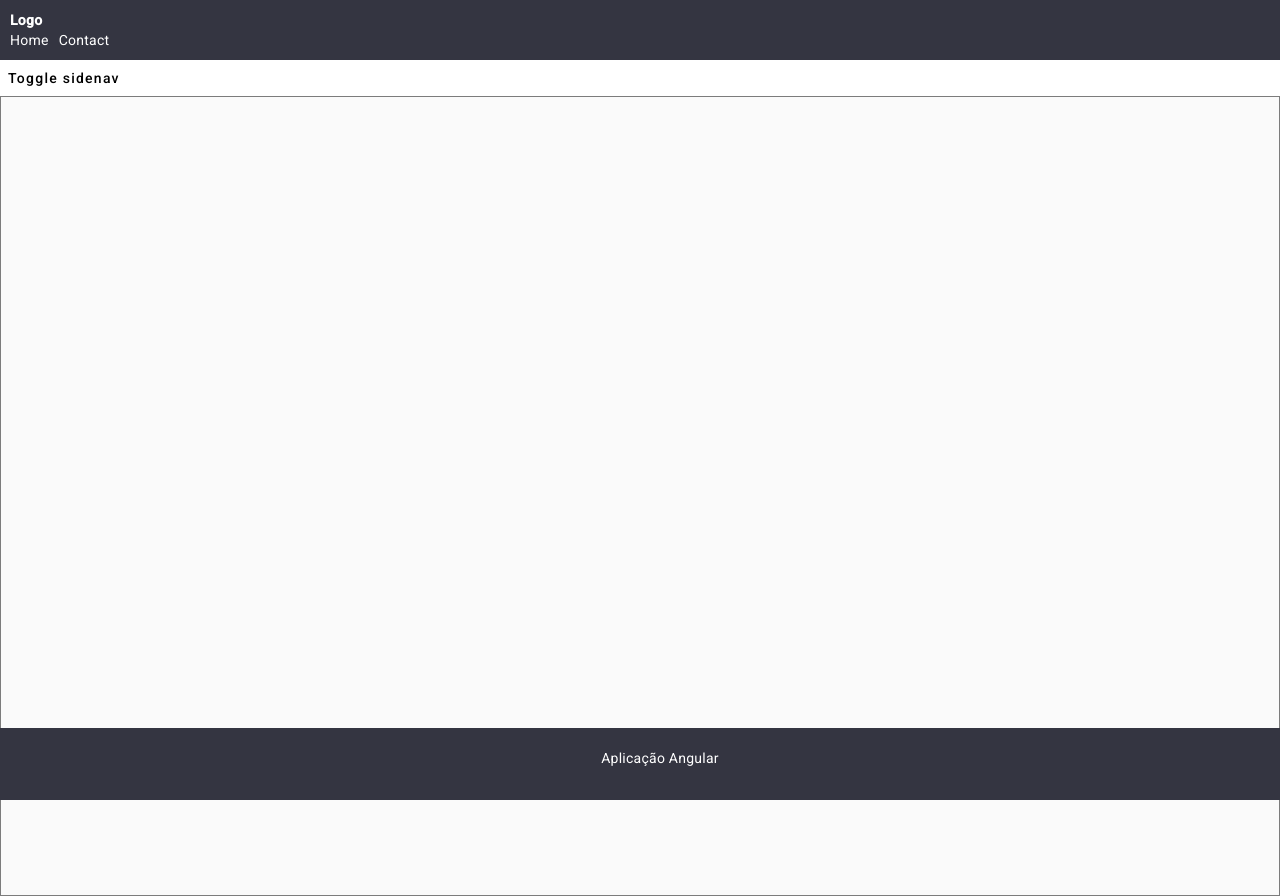
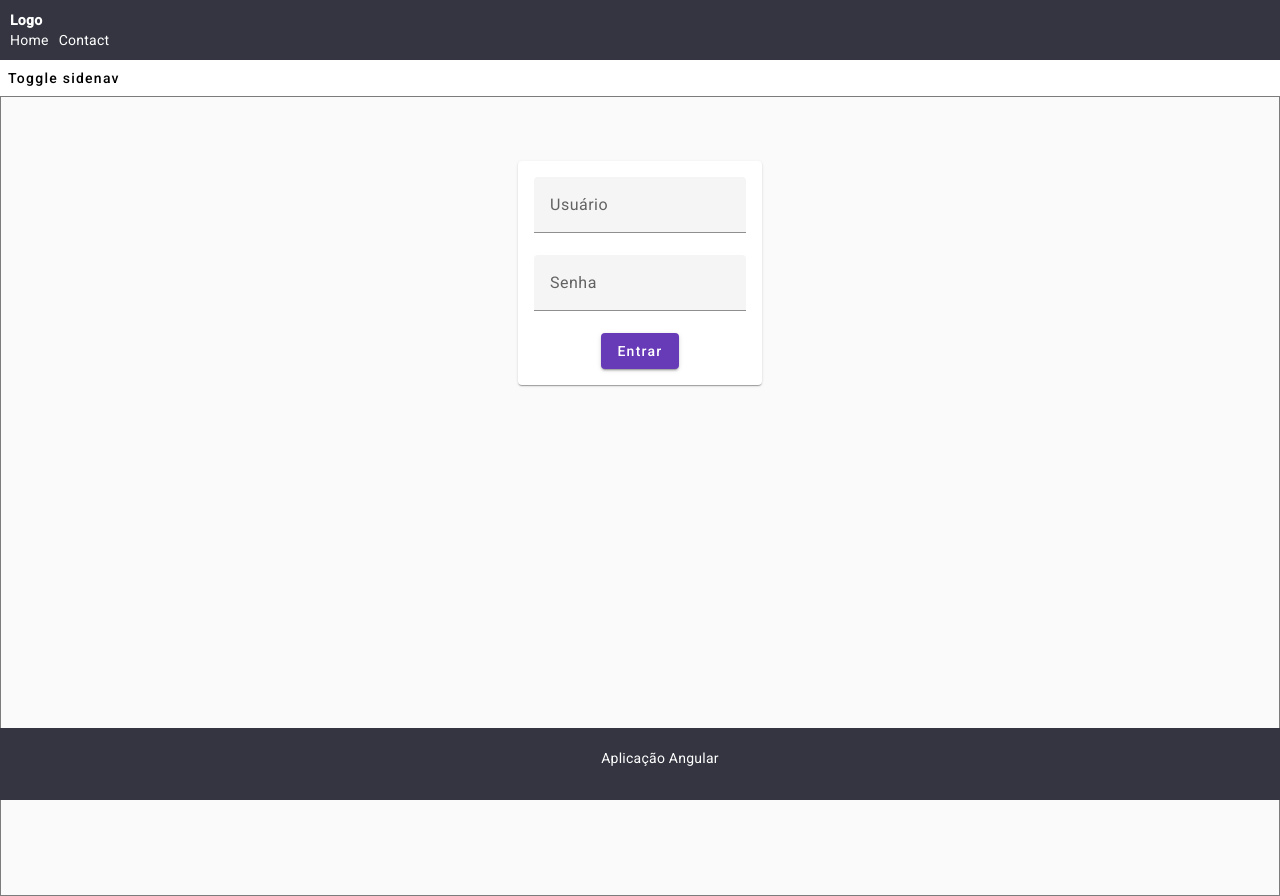
Before and after one commit to DeybsonFerreira/angular-academy, an Angular app: page /login in a window 1280 px wide. Before the commit this address led to /. Built offline with nearby package versions, Linux system fonts and the light colour scheme.

Commit message:
tela login

```diff
--- a/src/app/app-routing.module.ts
+++ b/src/app/app-routing.module.ts
@@ -2,10 +2,12 @@ import { NgModule } from '@angular/core';
 import { RouterModule, Routes } from '@angular/router';
 import { HomeComponent } from './pages/home/home.component';
 import { ContactComponent } from './pages/contact/contact.component';
+import { LoginComponent } from './pages/login/login.component';
 
 const routes: Routes = [
   { path: 'home', component: HomeComponent },
   { path: 'contact', component: ContactComponent },
+  { path: 'login', component: LoginComponent },
   { path: '', redirectTo: 'home', pathMatch: 'full' },
 ];
 
--- a/src/app/app.component.html
+++ b/src/app/app.component.html
@@ -18,6 +18,12 @@
             <mat-icon aria-hidden="false" aria-label="Example home icon" fontIcon="sentiment_satisfied"></mat-icon>
         <span>Contact</span>
         </mat-list-item>
+
+        <mat-list-item (click)="drawer.toggle()" routerLink="login" role="listitem">
+            <mat-icon aria-hidden="false" aria-label="Example home icon" fontIcon="login"></mat-icon>
+        <span>Login</span>
+        </mat-list-item>
+
       </mat-list>
 
   </mat-drawer>
--- a/src/app/app.module.ts
+++ b/src/app/app.module.ts
@@ -16,6 +16,7 @@ import {MatFormFieldModule} from '@angular/material/form-field';
 import {MatButtonModule} from '@angular/material/button';
 import {MatInputModule} from '@angular/material/input';
 import { FormsModule } from '@angular/forms';
+import { LoginComponent } from './pages/login/login.component';
 
 @NgModule({
   declarations: [
@@ -24,6 +25,7 @@ import { FormsModule } from '@angular/forms';
     ContactComponent,
     NavbarComponent,
     FooterComponent,
+    LoginComponent,
   ],
   imports: [
     BrowserModule,
--- a/src/app/pages/home/home.component.html
+++ b/src/app/pages/home/home.component.html
@@ -1 +1 @@
-<h1> Página Home</h1>
+<h1> BEM VINDO</h1>
--- /dev/null
+++ b/src/app/pages/login/login.component.css
@@ -0,0 +1,12 @@
+.container{
+    display: flex;
+    justify-content: center;
+}
+.login-form{
+    display: flex;
+    flex-direction: column;
+    align-items: center;
+}
+mat-card{
+    margin: 5%;
+}
--- /dev/null
+++ b/src/app/pages/login/login.component.html
@@ -0,0 +1,25 @@
+<div class="container">
+
+    <mat-card>
+        <mat-card-content>
+            <!--formulario-->
+            <form class="login-form">
+                <mat-form-field>
+                    <input name="userApp" matInput placeholder="Usuário" [(ngModel)]="username">
+                </mat-form-field>
+
+                <mat-form-field>
+                    <input type="password" name="passwordApp" matInput placeholder="Senha" [(ngModel)]="password">
+                </mat-form-field>
+
+                <span>
+                    {{mensagemLogin}}
+                </span>
+
+                <button (click)="btnLogin()" mat-raised-button color="primary" type="submit">Entrar</button>
+            </form>
+
+        </mat-card-content>
+    </mat-card>
+
+</div>
--- /dev/null
+++ b/src/app/pages/login/login.component.ts
@@ -0,0 +1,29 @@
+import { Component } from '@angular/core';
+import { Router } from '@angular/router';
+
+@Component({
+  selector: 'app-login',
+  templateUrl: './login.component.html',
+  styleUrls: ['./login.component.css']
+})
+export class LoginComponent {
+
+    username:string="";
+    password:string="";
+    mensagemLogin:string="";
+
+    constructor(private router:Router){
+
+    }
+
+    btnLogin():void{
+
+        if(this.username=="admin" && this.password=="admin"){
+            //sucesso
+            this.mensagemLogin="CORRETO !";
+            this.router.navigate(["home"])
+        }else{
+            this.mensagemLogin="INCORRETO !";
+        }
+    }
+}
```
Also changed, not shown: src/app/app.component.css (+0 -7 lines).
